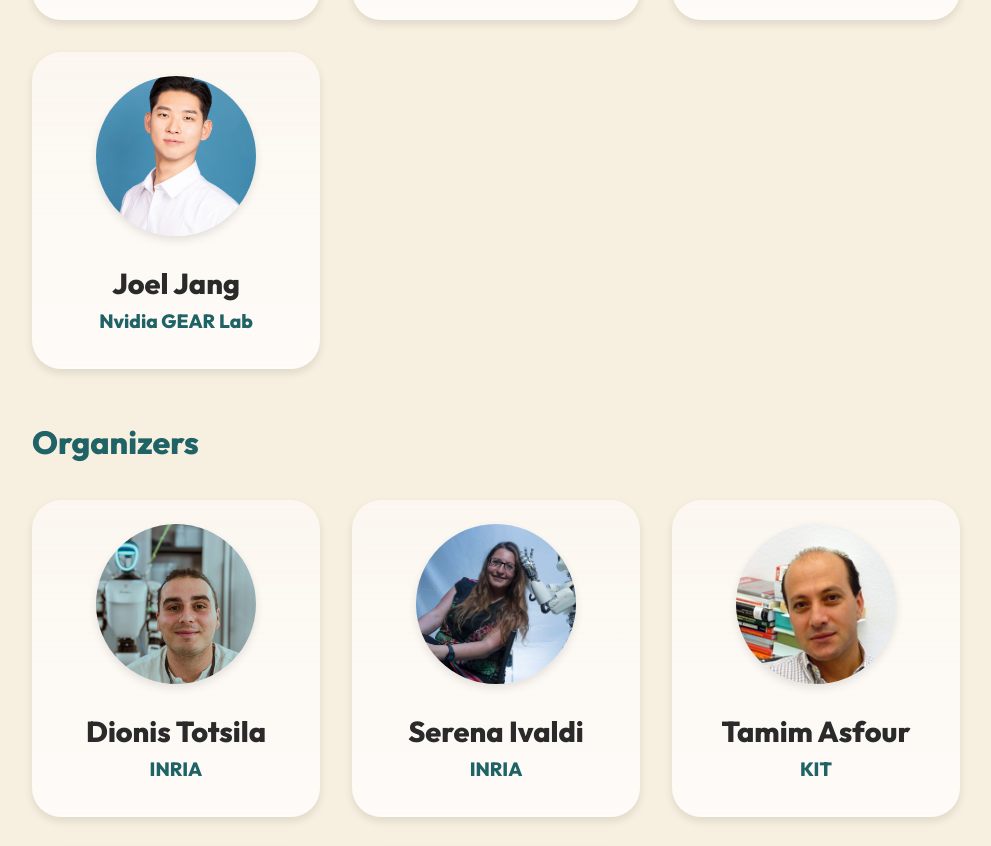
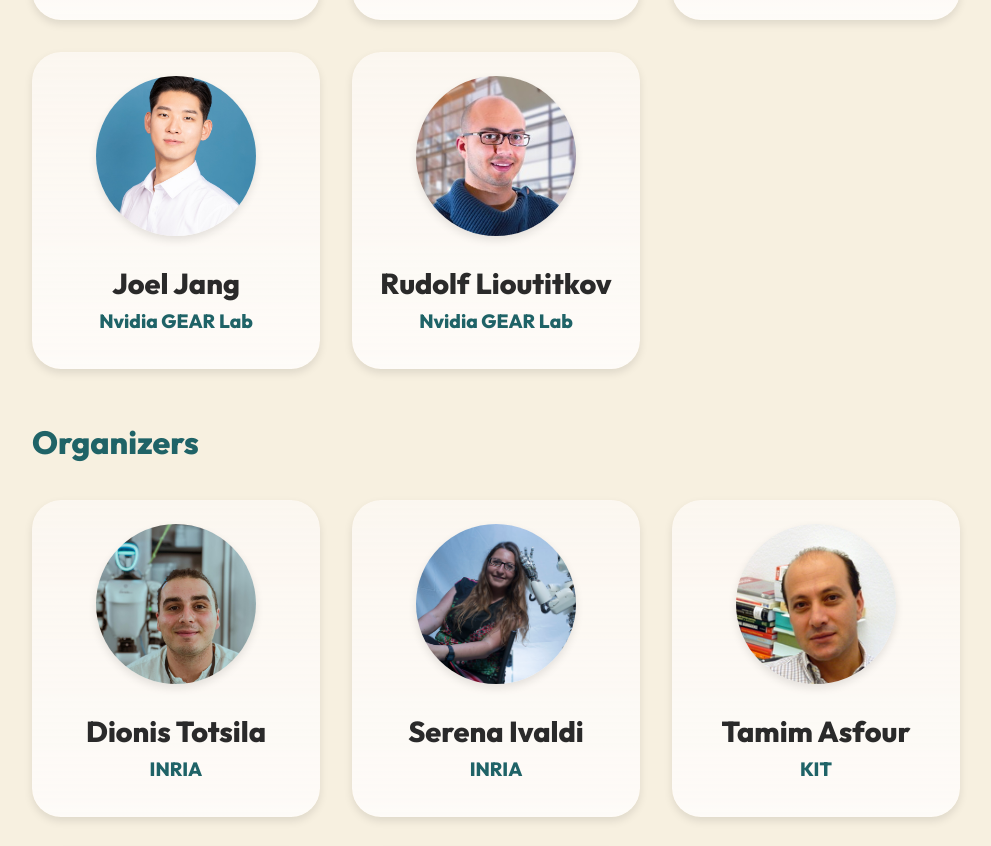
Before and after one commit to humanoids-x-fm-2025/humanoids-x-fm-2025.github.io, a plain HTML site: page index.html in a window 1280 px wide. Shown: the part 3160-4006 px from the top of the page, without its empty margins (144-1135 px from the left). Drawn offline with Linux system fonts and the light colour scheme.

Commit message:
add rudolf lioutitkov

```diff
--- a/index.html
+++ b/index.html
@@ -151,8 +151,12 @@
                         <p><strong> Joel Jang </strong><br>Nvidia GEAR Lab</p>
                     </div>
                 </div>
-
-
+                <div class="card">
+                    <div class="profile">
+                        <div class="circle-img" style="background-image: url('assets/rl.jpg');"></div>
+                        <p><strong> Rudolf Lioutitkov </strong><br>Nvidia GEAR Lab</p>
+                    </div>
+                </div>
             </div>
         </section>
 
```
Also changed, not shown: assets/rl.jpg (added).
